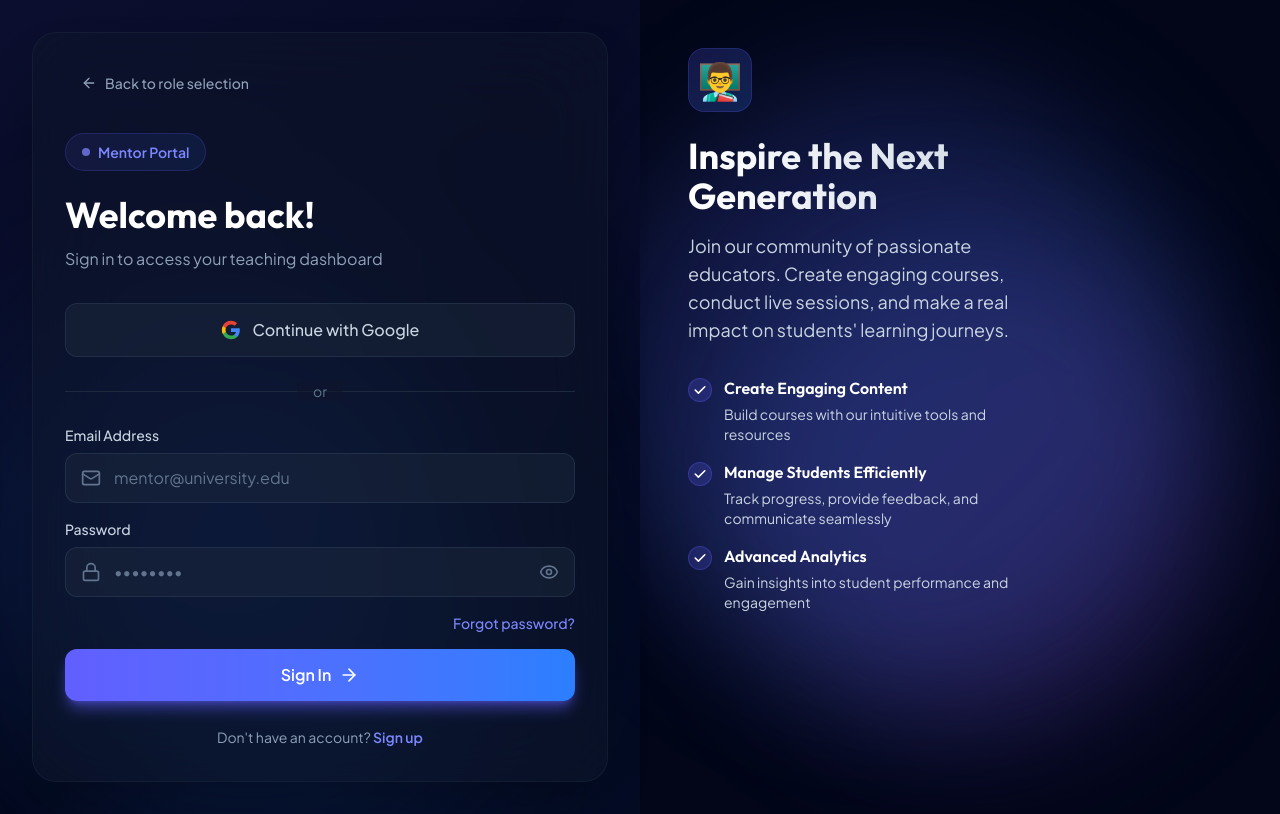
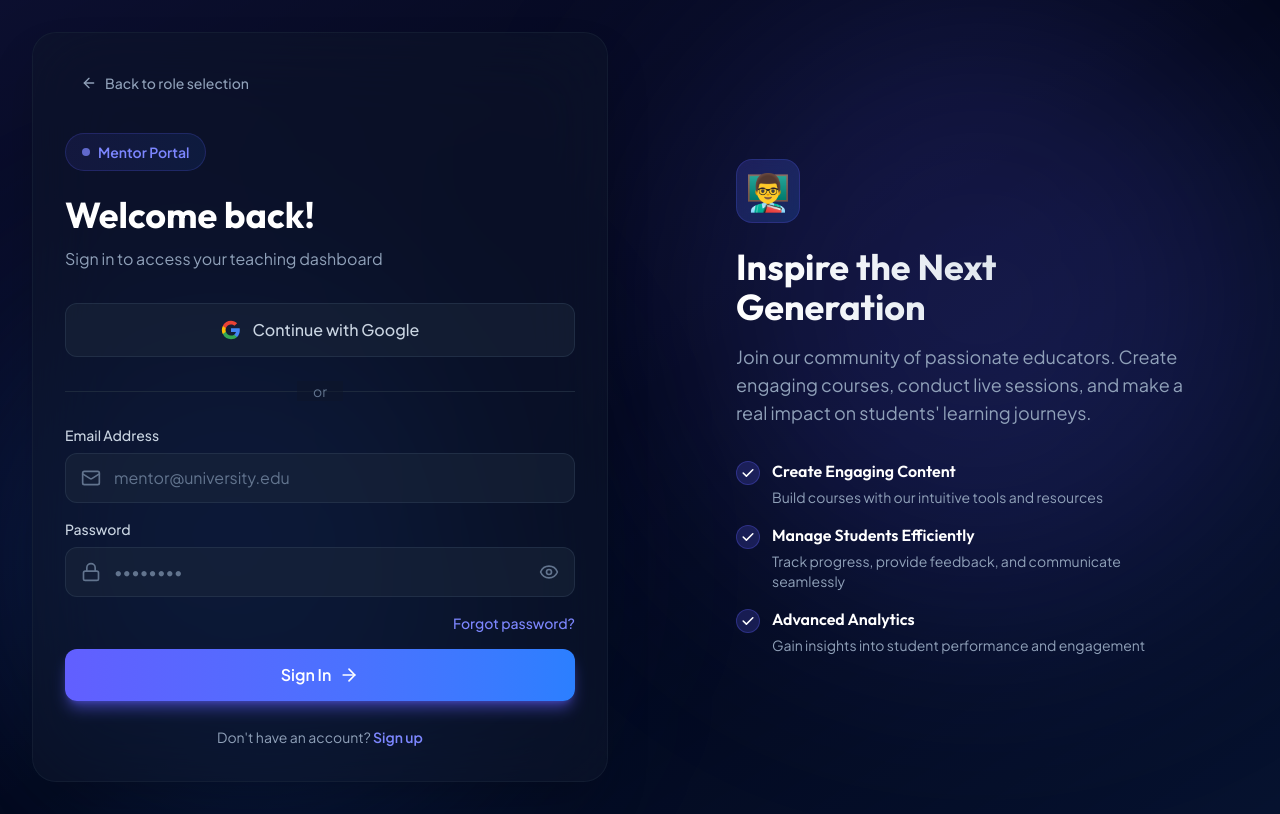
Before and after one commit to saxdy7/classera, a Next.js app: page /auth/mentor in a window 1280 px wide. Built offline with nearby package versions, Linux system fonts and the light colour scheme; no server answers.

Commit message:
Fix mentor auth right panel to match student page dark background

```diff
--- a/src/app/auth/mentor/page.tsx
+++ b/src/app/auth/mentor/page.tsx
@@ -315,20 +315,14 @@ export default function MentorAuth() {
       </div>
 
       {/* Right Side - Visual */}
-      <div className="hidden lg:flex lg:w-1/2 relative overflow-hidden">
-        {/* Background with gradient blur effects */}
-        <div className="absolute inset-0 bg-slate-950">
-          <div className="absolute top-20 right-20 w-[600px] h-[600px] bg-gradient-to-br from-indigo-500/20 to-blue-500/20 rounded-full blur-3xl"></div>
-          <div className="absolute bottom-20 left-20 w-[500px] h-[500px] bg-gradient-to-br from-blue-500/20 to-purple-500/20 rounded-full blur-3xl"></div>
-        </div>
-
-        <div className="relative z-10 text-white max-w-md p-12">
+      <div className="hidden lg:flex lg:w-1/2 p-12 items-center justify-center relative z-10">
+        <div className="relative text-white max-w-md">
           <div className="mb-8">
             <div className="w-16 h-16 bg-gradient-to-br from-indigo-500/20 to-blue-500/20 backdrop-blur-sm rounded-2xl flex items-center justify-center mb-6 border border-indigo-500/20">
               <span className="text-4xl">👨‍🏫</span>
             </div>
             <h2 className="text-4xl font-bold mb-4 bg-gradient-to-r from-white to-slate-300 bg-clip-text text-transparent">Inspire the Next Generation</h2>
-            <p className="text-slate-300 text-lg">
+            <p className="text-slate-400 text-lg">
               Join our community of passionate educators. Create engaging courses, conduct live
               sessions, and make a real impact on students&apos; learning journeys.
             </p>
@@ -352,7 +346,7 @@ export default function MentorAuth() {
               </div>
               <div>
                 <h3 className="font-semibold mb-1 text-white">Create Engaging Content</h3>
-                <p className="text-slate-300 text-sm">
+                <p className="text-slate-400 text-sm">
                   Build courses with our intuitive tools and resources
                 </p>
               </div>
@@ -374,7 +368,7 @@ export default function MentorAuth() {
               </div>
               <div>
                 <h3 className="font-semibold mb-1 text-white">Manage Students Efficiently</h3>
-                <p className="text-slate-300 text-sm">
+                <p className="text-slate-400 text-sm">
                   Track progress, provide feedback, and communicate seamlessly
                 </p>
               </div>
@@ -396,7 +390,7 @@ export default function MentorAuth() {
               </div>
               <div>
                 <h3 className="font-semibold mb-1 text-white">Advanced Analytics</h3>
-                <p className="text-slate-300 text-sm">
+                <p className="text-slate-400 text-sm">
                   Gain insights into student performance and engagement
                 </p>
               </div>
```
